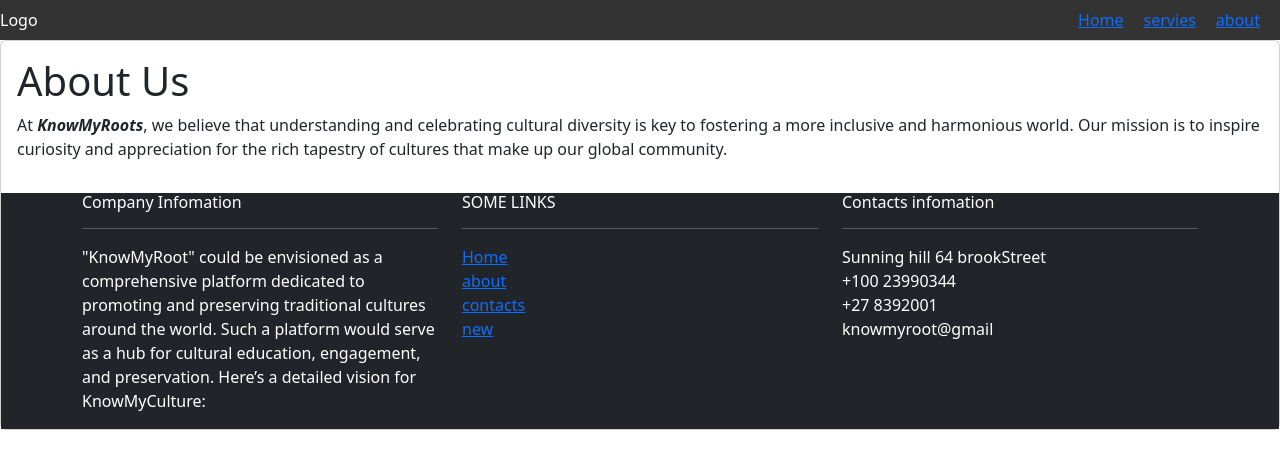
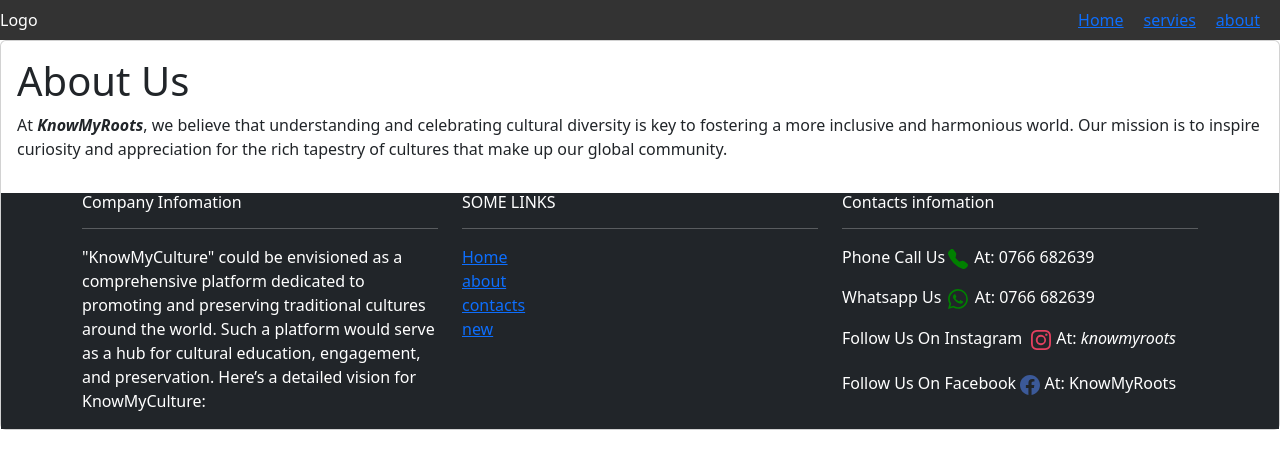
Before and after one commit to DannyMakito/KnowMyRoots, a React (Create React App) app: page /aboutus in a window 1280 px wide. Shown: the top 468 px of the page. Built offline with nearby package versions, Linux system fonts and the light colour scheme.

Commit message:
Add files via upload

```diff
--- /dev/null
+++ b/src/components/FacebookLink.js
@@ -0,0 +1,20 @@
+import React from 'react';
+import { Facebook } from 'react-bootstrap-icons';
+
+const FacebookLink = () => {
+  const facebookUrl = ''; // Replace with the actual Facebook profile/page URL
+
+  const handleFacebookClick = () => {
+    window.open(facebookUrl, '_blank');
+  };
+
+  return (
+    <div>
+      <p onClick={handleFacebookClick}>
+      Follow Us On Facebook <Facebook size={20} style={{color: '#3b5998'}}></Facebook> At: KnowMyRoots
+      </p>
+    </div>
+  );
+};
+
+export default FacebookLink;
--- a/src/components/Footer.js
+++ b/src/components/Footer.js
@@ -1,6 +1,10 @@
 import React from "react";
 import { Container, Row, Col } from "react-bootstrap";
 import { Link } from 'react-router-dom';
+import PhoneBook from "./PhoneBook";
+import WhatsAppLink from "./WhatsAppLink";
+import InstagramLink from "./InstagramLink";
+import FacebookLink from "./FacebookLink";
 
 function Footer(){
     return(
@@ -11,7 +15,7 @@ function Footer(){
                             <h6>Company Infomation</h6>
                             <hr/>
                             <p>
-                            "KnowMyRoot" could be envisioned as a comprehensive platform dedicated to promoting and
+                            "KnowMyCulture" could be envisioned as a comprehensive platform dedicated to promoting and
                             preserving traditional cultures around the world. Such a platform would serve as a hub for cultural education,
                              engagement, and preservation. Here’s a detailed vision for KnowMyCulture:
                             </p>
@@ -29,10 +33,12 @@ function Footer(){
                         <Col md={4}>
                         <h6>Contacts infomation</h6>
                         <hr/>
-                            <div>Sunning hill 64 brookStreet</div>
-                            <div>+100 23990344</div>
-                            <div>+27 8392001</div>
-                            <div><p>knowmyroot@gmail</p></div>
+                            {/* <div>Sunning hill 64 brookStreet</div> */}
+                            <PhoneBook></PhoneBook>
+                            <WhatsAppLink/>
+                            <InstagramLink/>
+                            <FacebookLink/>
+                            {/* <div><p>knowmyroot@gmail</p></div> */}
                         </Col>
                     </Row>
                 </Container>
--- /dev/null
+++ b/src/components/InstagramLink.js
@@ -0,0 +1,30 @@
+import React from 'react';
+import { Instagram } from 'react-bootstrap-icons';
+
+const InstagramLink = () => {
+  const instagramUrl = 'https://www.instagram.com/manyane_maifo'; // Replace 'yourusername' with the actual Instagram username
+
+  const handleInstagramClick = () => {
+    window.open(instagramUrl, '_blank');
+  };
+
+  return (
+    <div>
+      <p
+
+        onClick={handleInstagramClick}>Follow Us On Instagram <Instagram
+          size={20}
+          style={{
+            color: '#E4405F', // Instagram brand color
+            backgroundColor: 'none', // Background color for the icon
+            borderRadius: '5%', // Rounded corners to make it circular
+            margin: '5px' // Padding to add some space around the icon
+          }}
+        />
+        At: <i>knowmyroots</i>
+      </p>
+    </div>
+  );
+};
+
+export default InstagramLink;
--- /dev/null
+++ b/src/components/PhoneBook.js
@@ -0,0 +1,21 @@
+import React, { useState } from 'react';
+import { TelephoneFill } from 'react-bootstrap-icons';
+
+const PhoneBook = () => {
+  const [phoneNumber, setPhoneNumber] = useState('+27766682639');
+
+  const handlePhoneClick = () => {
+    const phoneUrl = `tel:${phoneNumber}`;
+    window.location.href = phoneUrl;
+  };
+
+  return (
+    <div>
+      <p onClick={handlePhoneClick}>
+        Phone Call Us<TelephoneFill size={20} className="mr-2" style={{ color: 'green', marginLeft: '2.5px', marginRight: '2.5px' }} /> At: 0766 682639
+      </p>
+    </div>
+  );
+};
+
+export default PhoneBook;
--- /dev/null
+++ b/src/components/WhatsAppLink.js
@@ -0,0 +1,24 @@
+import React, { useState } from 'react';
+import { Whatsapp } from 'react-bootstrap-icons';
+
+const WhatsAppLink = () => {
+  const [phoneNumber, setPhoneNumber] = useState('+27766682639');
+  const [message, setMessage] = useState('Hi Know My Roots');
+
+
+  const handleWhatsAppClick = () => {
+    const encodedMessage = encodeURIComponent(message);
+    const whatsappUrl = `https://wa.me/${phoneNumber}?text=${encodedMessage}`;
+    window.location.href = whatsappUrl;
+  };
+
+  return (
+    <div>
+      <p onClick={handleWhatsAppClick}>
+        Whatsapp Us <Whatsapp size={20} className="mr-2" style={{ color: 'green' , marginLeft: '2.5px', marginRight: '2.5px'}}/> At: 0766 682639
+      </p>
+    </div>
+  );
+};
+
+export default WhatsAppLink;
```
